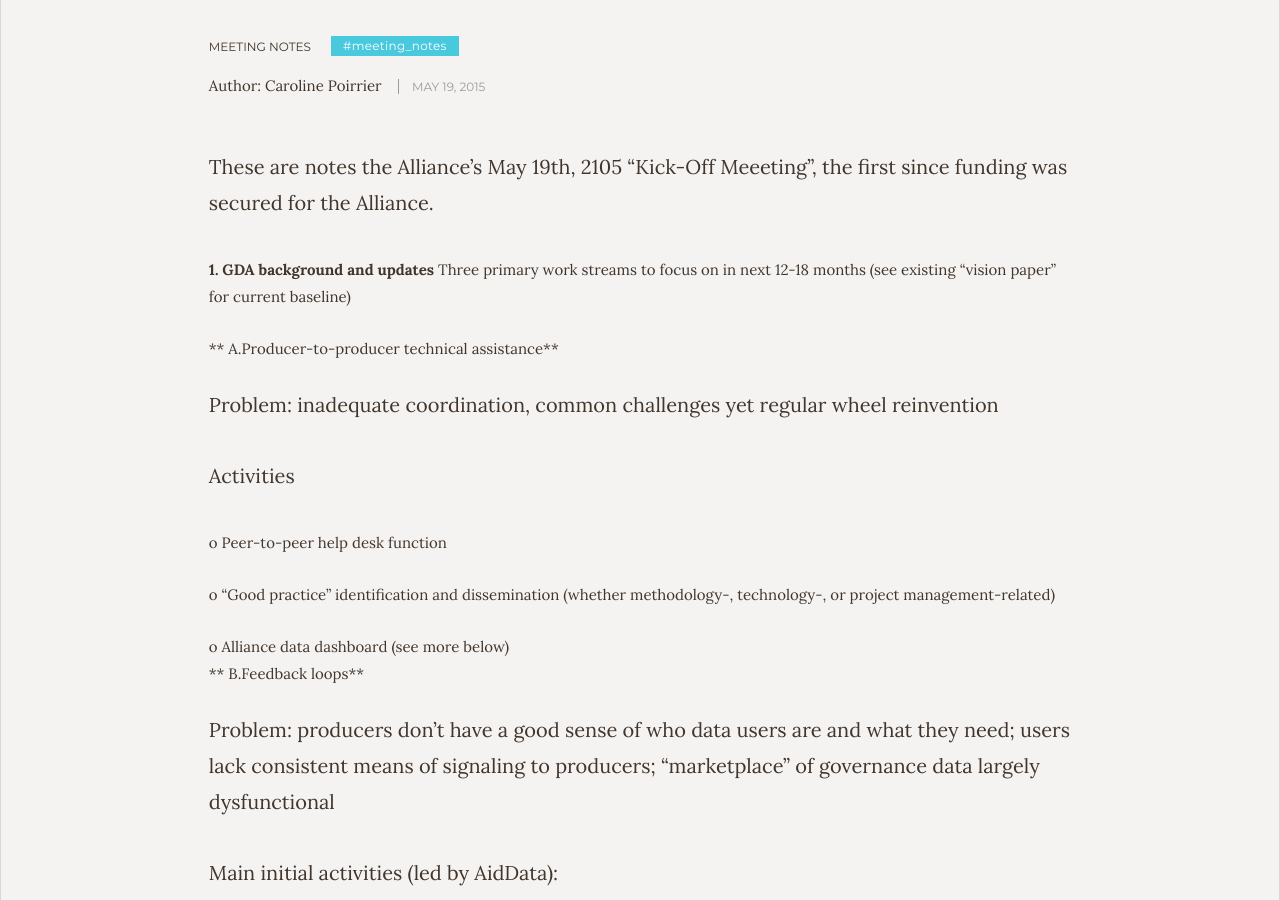
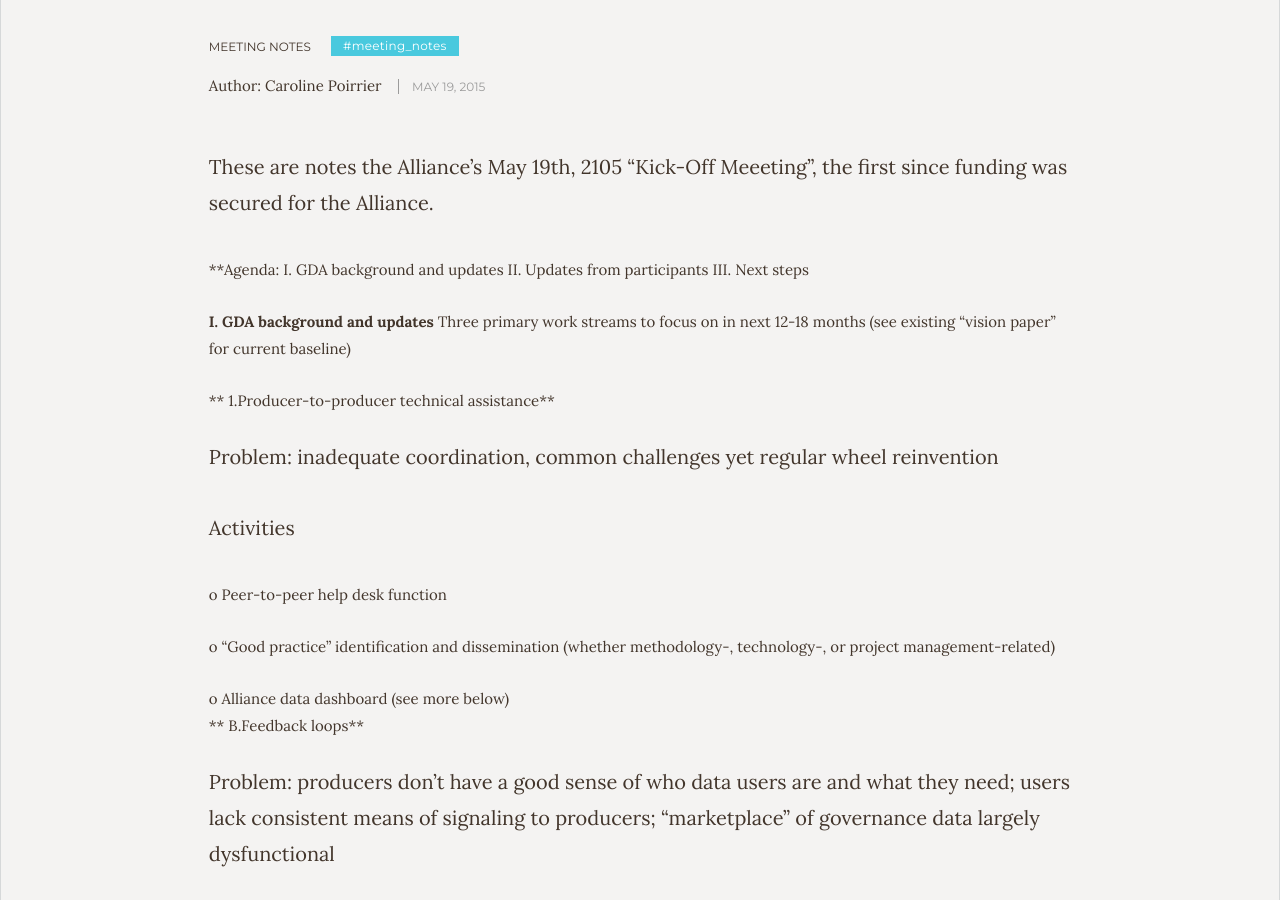
Before and after one commit to GovernanceDataAlliance/GDA-Dashboard, a Jekyll site: the page built from blog/_posts/2016-02-19-kick-off-meeting.md, in a window 1280 px wide and 900 px high, scrolled down 339 px. Built offline with Jekyll 4.4.1, drawn with Linux system fonts in a browser that asks for light colours; some of the changed text lies outside the part shown.

Commit message:
Updated 2016-02-19-kick-off-meeting.md

```diff
--- a/blog/_posts/2016-02-19-kick-off-meeting.md
+++ b/blog/_posts/2016-02-19-kick-off-meeting.md
@@ -9,13 +9,18 @@ tags: meeting_notes
 title: "Kick-Off Meeting"
 ---
 
+
 These are notes the Alliance's May 19th, 2105 "Kick-Off Meeeting", the first since funding was secured for the Alliance.
 
+**Agenda:
+I. GDA background and updates
+II. Updates from participants
+III. Next steps
 
-**1. GDA background and updates**
+**I. GDA background and updates**
 Three primary work streams to focus on in next 12-18 months (see existing “vision paper” for current baseline)
 
-**   A.Producer-to-producer technical assistance**
+**   1.Producer-to-producer technical assistance**
 
 - Problem: inadequate coordination, common challenges yet regular wheel reinvention
 
@@ -63,7 +68,7 @@ Three primary work streams to focus on in next 12-18 months (see existing “vis
   • we need to reflect how data collection can be built to make sure it’s useful to countries; including dashboard
 
 
-**2. Updates from participants**
+**II. Updates from participants**
 - Brad Parks, Rebecca Latourell, Samantha Custer/AidData
   • implementation of the Reform Efforts Survey (since September)
   • have not yet studied attributes of users - working on that
@@ -119,7 +124,7 @@ o	Excited about the dashboard
 o	How can we be more public/external facing about the GDA - many stakeholders interested in this
 
 
-**3. Next steps**
+**III. Next steps**
 System moving forward
 •	Let’s experiment with voluntary opt-in system: constitute smaller groups that are interested in particular pieces of work
 o	Producer coordination, training/help desk
```
